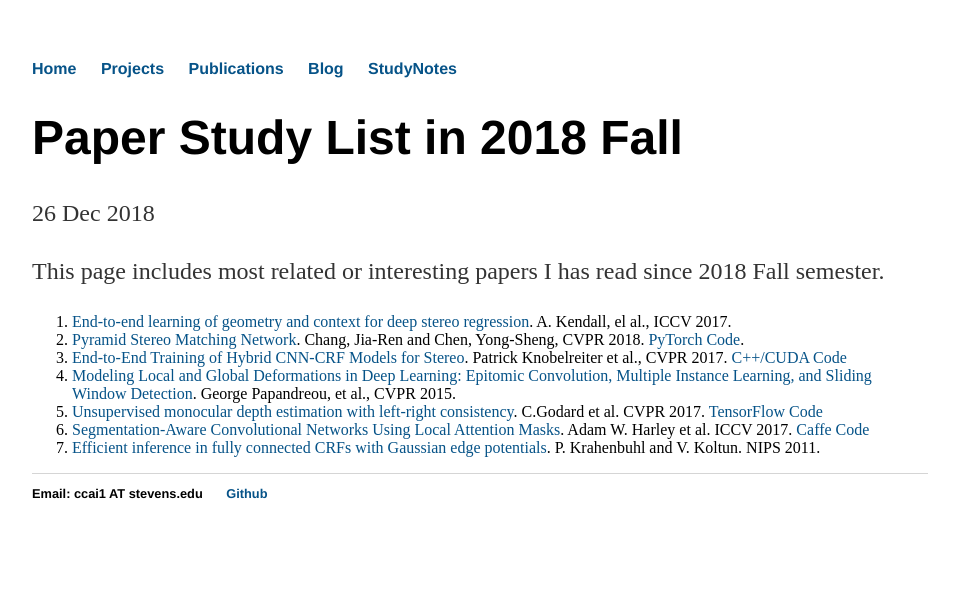
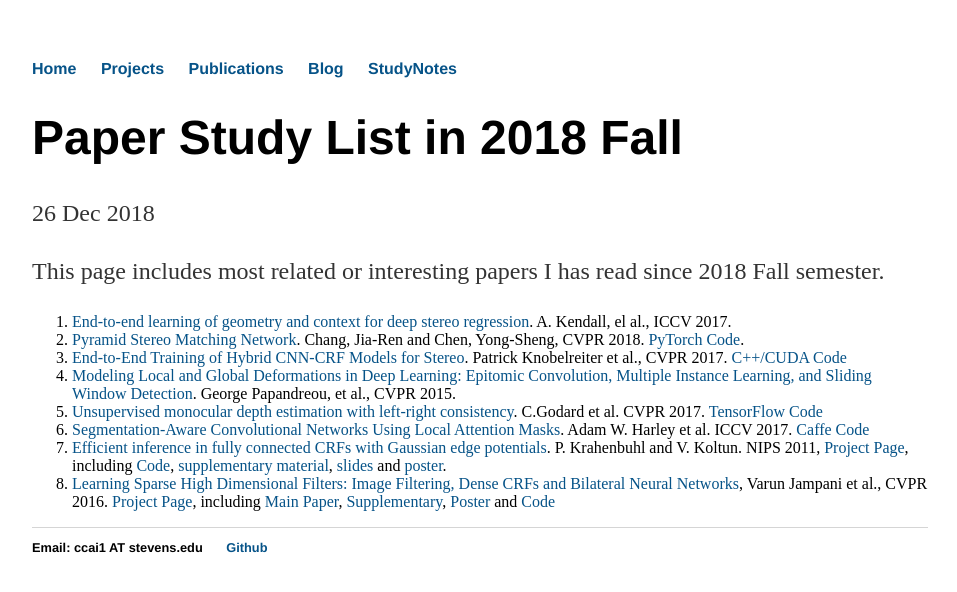
Before and after one commit to ccj5351/ccj5351.github.io, a Jekyll site: the page built from _studynotes/2018-12-26-paper-study-lists-2018-fall.md, in a window 1280 px wide. Shown: the top 592 px of the page, without its empty margins (160-1117 px from the left). Built offline with Jekyll 4.4.1, drawn with Linux system fonts in a browser that asks for light colours; comment, search, counter and statistics services are not loaded.

Commit message:
add new paper to read

```diff
--- a/_studynotes/2018-12-26-paper-study-lists-2018-fall.md
+++ b/_studynotes/2018-12-26-paper-study-lists-2018-fall.md
@@ -12,4 +12,11 @@ This page includes most related or interesting papers I has read since 2018 Fall
 4. [Modeling Local and Global Deformations in Deep Learning: Epitomic Convolution, Multiple Instance Learning, and Sliding Window Detection](https://www.cv-foundation.org/openaccess/content_cvpr_2015/papers/Papandreou_Modeling_Local_and_2015_CVPR_paper.pdf). George Papandreou, et al., CVPR 2015.
 5. [Unsupervised monocular depth estimation with left-right consistency](https://arxiv.org/pdf/1609.03677.pdf). C.Godard et al. CVPR 2017. [TensorFlow Code](https://github.com/mrharicot/monodepth)
 6. [Segmentation-Aware Convolutional Networks Using Local Attention Masks](https://arxiv.org/abs/1708.04607). Adam W. Harley et al. ICCV 2017. [Caffe Code](https://github.com/aharley/segaware)
-7. [ Efficient inference in fully connected CRFs with Gaussian edge potentials](https://arxiv.org/pdf/1210.5644.pdf). P. Krahenbuhl and V. Koltun. NIPS 2011.
+7. [ Efficient inference in fully connected CRFs with Gaussian edge potentials](https://arxiv.org/pdf/1210.5644.pdf). P. Krahenbuhl and V. Koltun. NIPS 2011,
+[Project Page](http://graphics.stanford.edu/projects/densecrf/), including
+[Code](https://github.com/lucasb-eyer/pydensecrf),
+[supplementary material](http://graphics.stanford.edu/projects/densecrf/densecrf-supplement.pdf),
+[slides](http://graphics.stanford.edu/projects/densecrf/densecrf_nips2011.pdf) and
+[poster](http://graphics.stanford.edu/projects/densecrf/poster_nips2011.pdf).
+8. [Learning Sparse High Dimensional Filters: Image Filtering, Dense CRFs and Bilateral Neural Networks](https://ps.is.tuebingen.mpg.de/uploads_file/attachment/attachment/259/0766_cameraready.pdf), Varun Jampani et al., CVPR 2016. [Project Page](http://bilateralnn.is.tue.mpg.de/), including
+[Main Paper](https://ps.is.tuebingen.mpg.de/uploads_file/attachment/attachment/259/0766_cameraready.pdf), [Supplementary](), [Poster](https://ps.is.tuebingen.mpg.de/uploads_file/attachment/attachment/279/cvpr_poster.pdf) and [Code](https://github.com/MPI-IS/bilateralNN)
```
